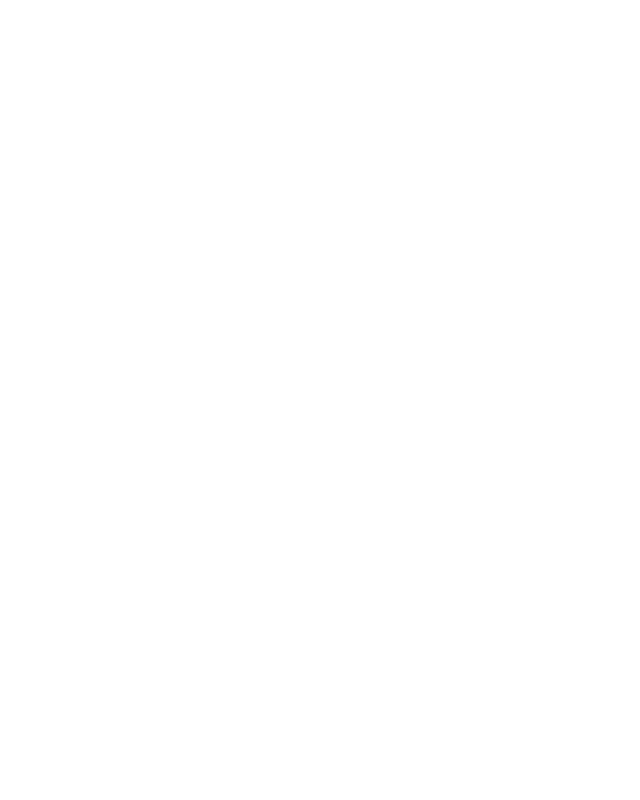
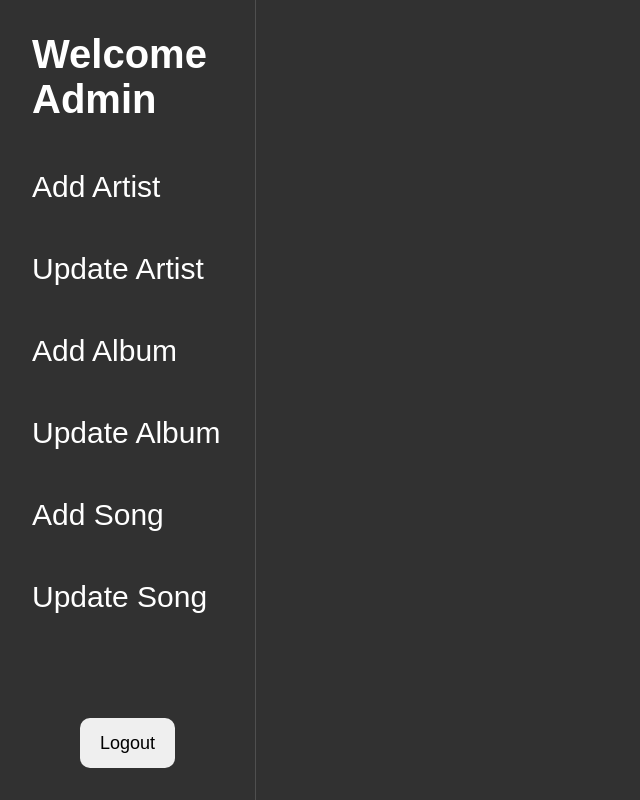
Before and after one commit to myselfpoulomi/music-app, a React (Vite) app in the folder client/: page /admin/update-song in a window 1280 px wide. Before the commit this address had no page. Shown: the whole page, without its empty margins (0-640 px from the left). Built offline with nearby package versions, Linux system fonts and the light colour scheme.

Commit message:
admin route

```diff
--- a/client/src/App.jsx
+++ b/client/src/App.jsx
@@ -11,7 +11,7 @@
     <div className="container">
       <Routes>
         <Route path="/" element={<Home />} />
-        <Route path="/admin" element={<Admin />} />
+        <Route path="/admin/*" element={<Admin />} />
         <Route path="/Cart" element={<Cart />} />
         <Route  path="/Login" element={<Login />}/>
       </Routes>
--- /dev/null
+++ b/client/src/components/admin/AddArtist.jsx
@@ -0,0 +1,9 @@
+import React from 'react'
+
+function AddArtist() {
+  return (
+    <div>AddArtist</div>
+  )
+}
+
+export default AddArtist
--- a/client/src/components/admin/Admin.css
+++ b/client/src/components/admin/Admin.css
@@ -52,3 +52,7 @@
 .leftContainer h2 {
     font-size: 40px;
 }
+
+.rightContainer {
+    color:white ;
+}
--- a/client/src/pages/Admin.jsx
+++ b/client/src/pages/Admin.jsx
@@ -1,6 +1,7 @@
 import React, { useState } from "react";
 import "../components/admin/Admin.css";
-import { useNavigate } from "react-router-dom";
+import { useNavigate , Routes , Route } from "react-router-dom";
+import AddArtist from "../components/admin/AddArtist";
 
 function Admin() {
   const navigate = useNavigate();
@@ -35,6 +36,10 @@
         <button className="logoutbtn">Logout</button>
       </div>
       <div className="rightContainer"></div>
+      <Routes>
+        <Route path="/add-artist" element={<AddArtist />} />
+
+      </Routes>
     </div>
   );
 }
```
